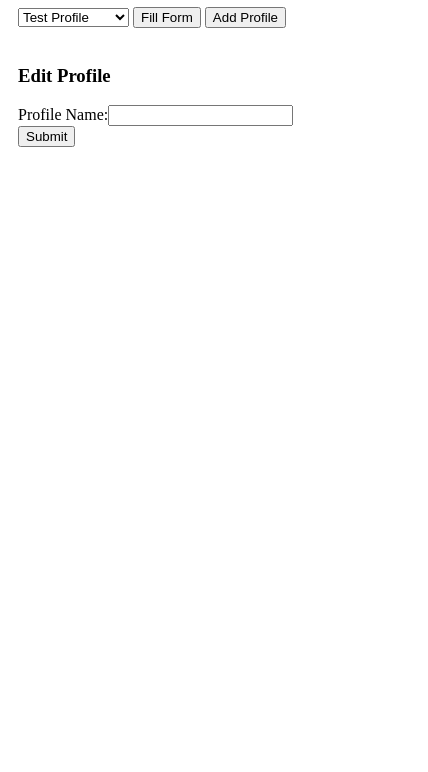
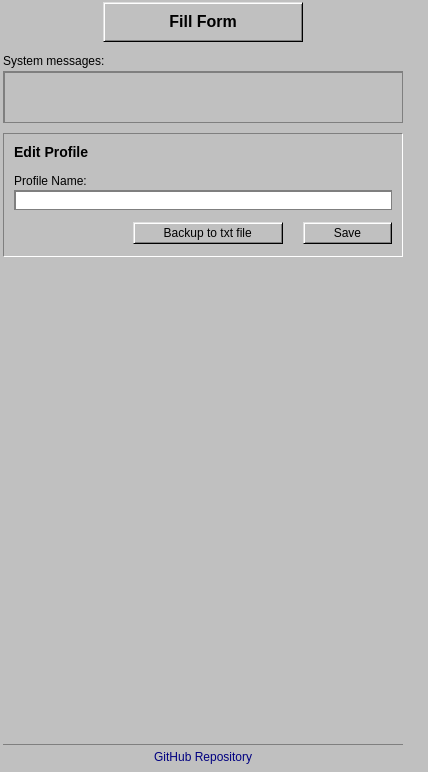
Before and after one commit to GeorgesPaul/formfill, a browser extension: page popup.html in a window 400 px wide. Shown: the part 78-850 px from the top of the page, 428 px wide, since content can reach past the window. Drawn offline with Linux system fonts and the light colour scheme.

Commit message:
Added Win95 styling and save profile to file button.

```diff
--- a/popup.html
+++ b/popup.html
@@ -1,29 +1,184 @@
 <!DOCTYPE html>
-<html>
+<html lang="en">
 <head>
+  <meta charset="UTF-8">
+  <meta name="viewport" content="width=device-width, initial-scale=1.0">
   <title>Smart Form Filler</title>
   <style>
-    body { width: 400px; height: 1200; padding: 10px; }
+    body {
+      font-family: 'MS Sans Serif', Arial, sans-serif;
+      width: 400px;
+      padding: 3px;
+      background-color: #c0c0c0;
+      color: #000;
+      font-size: 12px;
+      margin: 0;
+      display: flex;
+      flex-direction: column;
+      min-height: 100vh;
+    }
+    h2 {
+      background: linear-gradient(to right, #000080, #1084d0);
+      color: #fff;
+      padding: 3px;
+      margin: 0 0 3px 0;
+    }
+    select, input {
+      font-family: 'MS Sans Serif', Arial, sans-serif;
+      font-size: 12px;
+      background-color: #fff;
+      border: 1px solid #7f7f7f;
+      box-shadow: inset 1px 1px 0 #7f7f7f;
+      padding: 2px;
+      margin: 2px 0;
+      width: calc(100% - 6px);
+    }
+    button {
+      font-family: 'MS Sans Serif', Arial, sans-serif;
+      font-size: 12px;
+      background-color: #c0c0c0;
+      border: 1px solid;
+      border-color: #dfdfdf #000 #000 #dfdfdf;
+      padding: 3px 5px;
+      margin: 2px 0;
+      box-shadow: 1px 1px 0 #fff inset, -1px -1px 0 #7f7f7f inset;
+      width: 100%;
+    }
+    #fillForm {
+      height: 40px;
+      font-size: 16px;
+      font-weight: bold;
+      display: block;
+      width: 200px; /* or whatever width you prefer */
+      margin-left: auto;
+      margin-right: auto;
+      text-align: center; /* This centers the text within the button */
+    }
+    #submitProfile, #backupProfile {
+      margin-top: 10px;
+      width: auto;
+      float: right;
+    }
+
+    #backupProfile {
+      margin-left: 10px; /* Add space to the left of the backup button */
+      margin-right: 20px;
+    }
+
+    /* Increase specificity to override previous styles */
+    #profileForm #submitProfile,
+    #profileForm #backupProfile {
+      width: auto;
+      padding-left: 30px;
+      padding-right: 30px;
+    }
+    /* Clear the float after the buttons */
+    #profileForm::after {
+      content: "";
+      display: table;
+      clear: both;
+    }
+
+    /* Profile select div */
+    #profileSelectContainer {
+      display: flex;
+      justify-content: space-between;
+      align-items: center;
+      margin-bottom: 5px;
+    }
+    #profileSelect {
+      flex-grow: 1;
+      margin-right: 10px;
+      width: auto;
+    }
+    #showAddProfileForm {
+      width: auto;
+      white-space: nowrap;
+    }
+
+    button:active {
+      border-color: #000 #dfdfdf #dfdfdf #000;
+      box-shadow: -1px -1px 0 #fff inset, 1px 1px 0 #7f7f7f inset;
+    }
+    #logLabel {
+      margin-top: 10px;
+      margin-bottom: 3px;
+    }
+    #logMsg {
+      background-color: #c0c0c0;
+      border: 1px solid #7f7f7f;
+      box-shadow: inset 1px 1px 0 #7f7f7f;
+      padding: 5px;
+      min-height: 40px;
+      overflow-y: auto;
+    }
+    #profileForm {
+      border: 1px solid;
+      border-color: #7f7f7f #fff #fff #7f7f7f;
+      padding: 10px;
+      margin-top: 10px;
+    }
+    #formTitle {
+      margin-top: 0;
+      font-weight: bold;
+    }
+    #dynamicProfileForm div {
+      display: flex;
+      align-items: center;
+      margin-bottom: 5px;
+    }
+    #dynamicProfileForm label {
+      width: 120px;
+      margin-right: 10px;
+      text-align: right;
+    }
+    #dynamicProfileForm input {
+      flex-grow: 1;
+    }
+    #submitProfile {
+      margin-top: 10px;
+      width: auto;
+      float: right;
+    }
+    footer {
+      margin-top: auto;
+      padding: 5px;
+      border-top: 1px solid #7f7f7f;
+      text-align: center;
+    }
+    footer a {
+      color: #000080;
+      text-decoration: none;
+    }
+    footer a:hover {
+      text-decoration: underline;
+    }
   </style>
 </head>
 <body>
+  <h2>LLM Form Filler by Georges Paul</h2>
 
-    <h2>Smart Form Filler</h2>
+  <div id="profileSelectContainer">
     <select id="profileSelect">
       <option value="">Select a profile</option>
     </select>
-    <button id="fillForm">Fill Form</button>
     <button id="showAddProfileForm">Add Profile</button>
-    <br><br>
-    <p id="logMsg"></p>
+  </div>
 
-    <div id="profileForm" style="display: none;">
-      <h3 id="formTitle">Add Profile</h3>
-      <form id="dynamicProfileForm"></form>
-      <button id="submitProfile">Submit</button>
-    </div>
-
-  <script src="node_modules/js-yaml/dist/js-yaml.min.js"></script> <!-- For using the profileFields yaml file -->
+  <hr>
+  <button id="fillForm">Fill Form</button>
+  <div id="logLabel">System messages:</div>
+  <div id="logMsg"></div>
+  <div id="profileForm" style="display: none;">
+    <h3 id="formTitle">Add Profile</h3>
+    <form id="dynamicProfileForm"></form>
+    <button id="submitProfile">Save</button>
+    <button id="backupProfile">Backup to txt file</button>
+  </div>
+  <footer>
+    <a href="https://github.com/GeorgesPaul/formfill" target="_blank">GitHub Repository</a>
+  </footer>
+  <script src="node_modules/js-yaml/dist/js-yaml.min.js"></script>
   <script src="popup.js"></script>
 </body>
 </html>
--- a/popup.js
+++ b/popup.js
@@ -13,6 +13,7 @@ document.addEventListener('DOMContentLoaded', function() {
     document.getElementById('showAddProfileForm').addEventListener('click', () => showProfileForm('add'));
     document.getElementById('submitProfile').addEventListener('click', submitProfile);
     document.getElementById('profileSelect').addEventListener('change', handleProfileSelect);
+    document.getElementById('backupProfile').addEventListener('click', backupProfileToTxt);
   });
 });
 
@@ -202,8 +203,8 @@ function showProfileForm(mode, profileName = null) {
 }
 
 function generateForm(form, profile = {}) {
-  console.log("Generating form with profile:", profile);
   profileFields.forEach(field => {
+    const div = document.createElement('div');
     const label = document.createElement('label');
     label.htmlFor = field.id;
     label.textContent = field.label + ':';
@@ -211,10 +212,9 @@ function generateForm(form, profile = {}) {
     input.type = 'text';
     input.id = field.id;
     input.value = profile[field.id] || '';
-    console.log(`Setting ${field.id} to ${input.value}`);
-    form.appendChild(label);
-    form.appendChild(input);
-    form.appendChild(document.createElement('br'));
+    div.appendChild(label);
+    div.appendChild(input);
+    form.appendChild(div);
   });
 }
 
@@ -229,12 +229,61 @@ function submitProfile() {
       const profiles = data.profiles || {};
       profiles[profileName] = profile;
       browser.storage.local.set({profiles: profiles}, function() {
-        loadProfiles();
-        document.getElementById('logMsg').textContent = "Profile saved successfully.";
-        document.getElementById('profileForm').style.display = 'none';
+        updateProfileSelect(profileName);  // Pass the profileName here
+        const timestamp = new Date().toLocaleString();
+        document.getElementById('logMsg').textContent = `${timestamp}: ${profileName} saved`;
       });
     });
   } else {
     document.getElementById('logMsg').textContent = "Please enter a profile name.";
   }
 }
+
+// Updates the dropdown box with profiles to sync between stored profiles and what is displayed
+function updateProfileSelect(selectedProfileName = null) {
+  browser.storage.local.get('profiles', function(data) {
+    const profileSelect = document.getElementById('profileSelect');
+    const profiles = data.profiles || {};
+    profileSelect.innerHTML = '<option value="">Select a profile</option>';
+    for (let name in profiles) {
+      let option = document.createElement('option');
+      option.text = name;
+      option.value = name;
+      profileSelect.add(option);
+      if (name === selectedProfileName) {
+        option.selected = true;
+      }
+    }
+    // If no profile was selected and there are profiles, select the first one
+    if (!selectedProfileName && profileSelect.options.length > 1) {
+      profileSelect.selectedIndex = 1;
+    }
+  });
+}
+
+function backupProfileToTxt() {
+  const profileName = document.getElementById('profileName').value;
+  if (profileName) {
+    const profile = {};
+    profileFields.forEach(field => {
+      profile[field.id] = document.getElementById(field.id).value;
+    });
+
+    const profileJson = JSON.stringify(profile, null, 2);
+    const blob = new Blob([profileJson], { type: 'text/plain' });
+    const url = URL.createObjectURL(blob);
+
+    const a = document.createElement('a');
+    a.href = url;
+    a.download = `${profileName}_backup.txt`;
+    document.body.appendChild(a);
+    a.click();
+    document.body.removeChild(a);
+    URL.revokeObjectURL(url);
+
+    const timestamp = new Date().toLocaleString();
+    document.getElementById('logMsg').textContent = `${timestamp}: ${profileName} backed up to txt file`;
+  } else {
+    document.getElementById('logMsg').textContent = "Please enter a profile name before backing up.";
+  }
+}
```
Also changed, not shown: icons/icon.svg (added), icons/icon128.png (added), icons/icon16.png (added), icons/icon32.png (added), icons/icon48.png (added), manifest.json.
